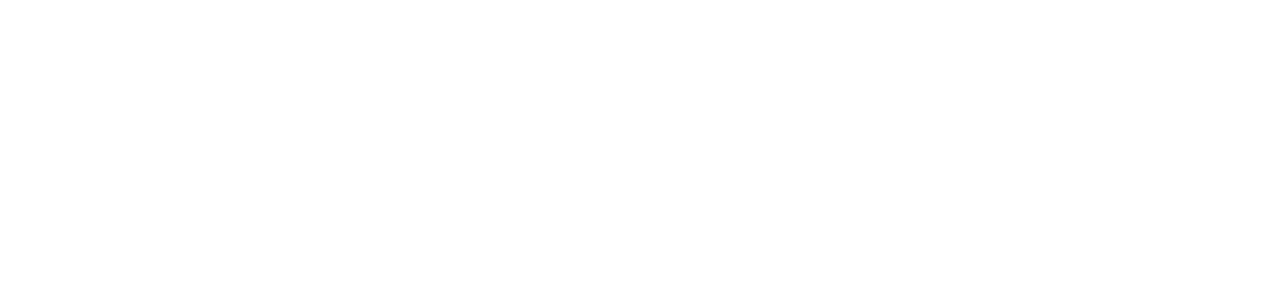
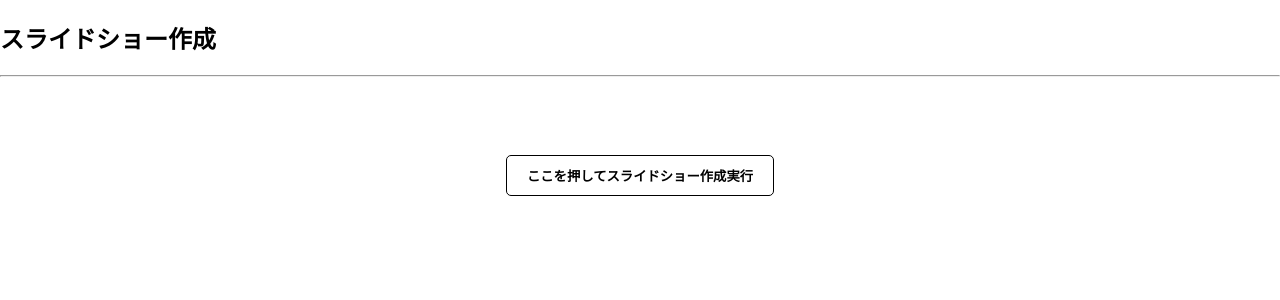
Before and after one commit to solasolanin/line_slideshow-frontend, a Nuxt app: page /slideshow in a window 1280 px wide. Before the commit this address had no page. Shown: the top 300 px of the page. Built offline with nearby package versions, Linux system fonts and the light colour scheme.

Commit message:
スライドショー機能追加

```diff
--- /dev/null
+++ b/assets/css/loading.css
@@ -0,0 +1,70 @@
+/* 001 */
+.loader001,
+.loader001:before,
+.loader001:after {
+    background: rgb(109, 220, 220);
+    -webkit-animation: load1 1s infinite ease-in-out;
+    animation: load1 1s infinite ease-in-out;
+    width: 1em;
+    height: 4em;
+}
+
+.loader001 {
+    color: rgb(109, 220, 220);
+    text-indent: -9999em;
+    margin: 88px auto;
+    position: relative;
+    font-size: 11px;
+    -webkit-transform: translateZ(0);
+    -ms-transform: translateZ(0);
+    transform: translateZ(0);
+    -webkit-animation-delay: -0.16s;
+    animation-delay: -0.16s;
+}
+
+.loader001:before,
+.loader001:after {
+    position: absolute;
+    top: 0;
+    content: '';
+}
+
+.loader001:before {
+    left: -1.5em;
+    -webkit-animation-delay: -0.32s;
+    animation-delay: -0.32s;
+}
+
+.loader001:after {
+    left: 1.5em;
+}
+
+@-webkit-keyframes load1 {
+
+    0%,
+    80%,
+    100% {
+        box-shadow: 0 0;
+        height: 4em;
+    }
+
+    40% {
+        box-shadow: 0 -2em;
+        height: 5em;
+    }
+}
+
+@keyframes load1 {
+
+    0%,
+    80%,
+    100% {
+        box-shadow: 0 0;
+        height: 4em;
+    }
+
+    40% {
+        box-shadow: 0 -2em;
+        height: 5em;
+    }
+}
--- a/nuxt.config.ts
+++ b/nuxt.config.ts
@@ -1,4 +1,12 @@
 // https://nuxt.com/docs/api/configuration/nuxt-config
 export default defineNuxtConfig({
-  devtools: { enabled: true }
+  devtools: { enabled: true },
+  runtimeConfig: {
+    public: {
+      env: "",
+      video_url: "",
+      thumbnail_url: "",
+      origin_img_url: ""
+    }
+  },
 })
--- a/package.json
+++ b/package.json
@@ -16,6 +16,7 @@
     "vue-router": "^4.2.5"
   },
   "dependencies": {
+    "@aws-sdk/client-lambda": "^3.454.0",
     "@aws-sdk/lib-dynamodb": "^3.445.0",
     "animate.css": "^4.1.1",
     "aws-sdk": "^2.1490.0",
--- a/pages/index.vue
+++ b/pages/index.vue
@@ -33,11 +33,13 @@
             </NuxtLink>
         </div>
         <div>
-            <button class="right">
-                スライドショー作成
-                <br />
-                <span class="material-symbols-outlined"> slideshow </span>
-            </button>
+            <NuxtLink to="/slideshow" class="link">
+                <button class="right">
+                    スライドショー作成
+                    <br />
+                    <span class="material-symbols-outlined"> slideshow </span>
+                </button>
+            </NuxtLink>
         </div>
     </main>
 </template>
--- /dev/null
+++ b/pages/slideshow/index.vue
@@ -0,0 +1,66 @@
+<script setup lang="ts">
+import '@/assets/css/loading.css';
+
+const runtimeConfig = useRuntimeConfig();
+
+const isMaking = ref(false);
+const haveResponse = ref(false);
+const videoLink = ref("");
+const makeSlideshow = async () => {
+    isMaking.value = true;
+    const { data: response } = await useFetch("/api/getSlideshow")
+    if (response.value == null) {
+        throw Error("response is undefined");
+    }
+    console.log(response.value.result)
+    if (JSON.parse(response.value.result)["statusCode"] !== 200) {
+        throw response.value.logs;
+    }
+    videoLink.value = runtimeConfig.public.video_url
+        + JSON.parse(response.value.result)["body"]["video_name"];
+    haveResponse.value = true;
+    isMaking.value = false;
+};
+
+</script>
+<template>
+    <header>
+        <h2>スライドショー作成</h2>
+    </header>
+    <hr />
+    <main>
+        <div v-if="!isMaking">
+            <button v-on:click="makeSlideshow">
+                ここを押してスライドショー作成実行{{ runtimeConfig.public.env }}
+            </button>
+        </div>
+        <!-- <div id="loading"> -->
+        <div id="loading" v-if="isMaking">
+            <div class="loader001"> </div>
+        </div>
+        <div class="link" v-if="haveResponse">
+            <a v-bind:href="videoLink">ここを押すとスライドショーがダウンロードされます。</a>
+        </div>
+    </main>
+</template>
+<style scoped>
+main {
+    text-align: center;
+}
+
+button {
+    margin-top: 70px;
+    background-color: white;
+    border: 1px solid black;
+    color: black;
+    border-radius: 5px;
+    padding: 10px 20px;
+    font-weight: bold;
+    cursor: pointer;
+    transition: all 0.3s ease;
+}
+
+.link {
+    margin-top: 70px;
+}
+</style>
```
Also changed, not shown: 2 other files (tests, documents, lock files or other folders).
